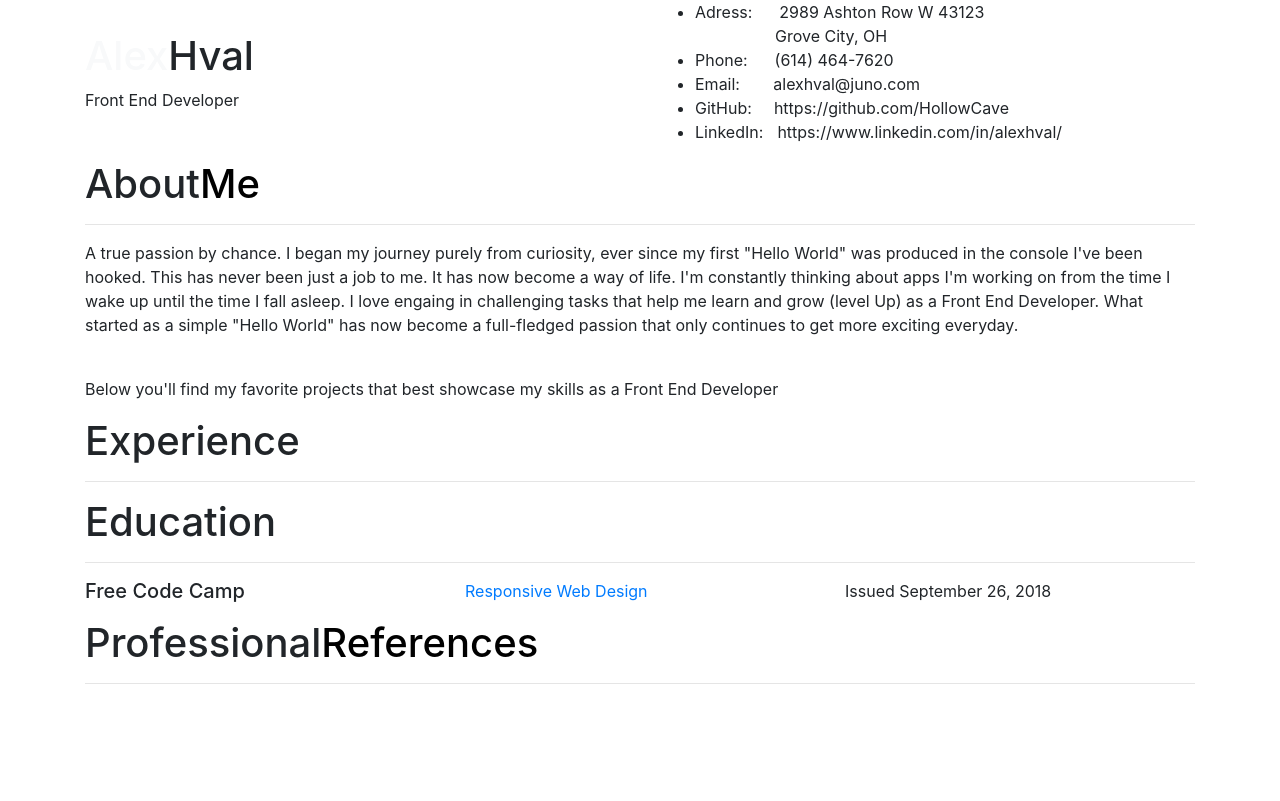
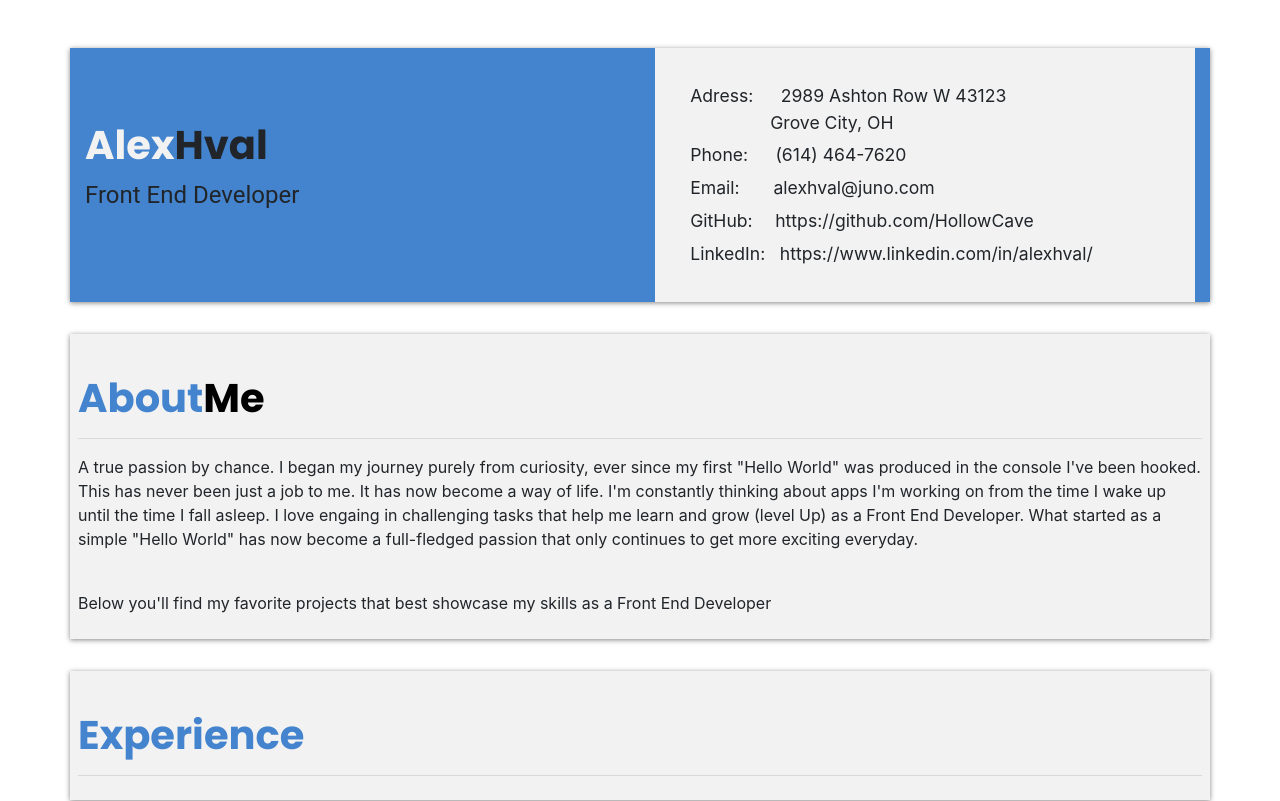
Before and after one commit to HollowCave/Alex-Hval-Portfolio, a website: page dist/resume.html in a window 1280 px wide. Shown: the top 801 px of the page. Drawn offline with nearby package versions, Linux system fonts and the light colour scheme; files whose address does not match are found by name; a web font is replaced by a local one.

Commit message:
fixed resume

```diff
--- a/dist/css/resume.css
+++ b/dist/css/resume.css
@@ -0,0 +1,75 @@
+:root {
+  --primary: #4484ce;
+  --dark: #;
+  --light: #f2f2f2;
+  --shadow: 0 1px 5px rgba(104, 104, 104, 0.8);
+}
+
+h1, h2, h3, h4, h5, h6 {
+  font-family: Poppins;
+  font-weight: 800;
+}
+
+.container {
+  box-shadow: var(--shadow);
+}
+
+#titleColor {
+  margin-top: 2rem;
+  color: var(--primary);
+}
+
+/* Name a Skill Title */
+#title {
+  font-size: 1.5rem;
+  font-family: Roboto;
+}
+
+/* Contact Information Top Right */
+#info {
+  padding: 2rem;
+  margin-bottom: 0;
+  list-style: none;
+  font-size: 1.1rem;
+  background-color: var(--light);
+}
+
+#info > li {
+  padding: .2rem;
+}
+
+#header {
+  margin-top: 3rem;
+  background-color: var(--primary);
+}
+
+/* About Section */
+
+#about {
+  margin-top: 2rem;
+  padding: .5rem;
+  background-color: var(--light);
+}
+
+/* Experience Section */
+#experience {
+  margin-top: 2rem;
+  padding: .5rem;
+  background-color: var(--light);
+}
+
+/* Education Section */
+
+#education {
+  margin-top: 2rem;
+  padding: .5rem;
+  background-color: var(--light);
+}
+
+/* Professional References */
+#references {
+  margin-top: 2rem;
+  margin-bottom: 3rem;
+  padding: .5rem;
+  background-color: var(--light);
+}
--- a/dist/js/main.js
+++ b/dist/js/main.js
@@ -97,37 +97,3 @@ function init() {
   // Init TypeWriter
   new TypeWriter(txtElement, words, wait);
 }
-
-// Init Scroll Reveal
-window.sr = ScrollReveal();
-
-// Scroll Reveal Origins
-sr.reveal('#drop-down', {
-  duration: 2000,
-  origin: 'top',
-  distance: '300px'
-});
-
-sr.reveal('#about', {
-  duration: 2000,
-  origin: 'right',
-  distance: '1500px'
-});
-
-sr.reveal('#experience', {
-  duration: 2000,
-  origin: 'left',
-  distance: '1500px'
-});
-
-sr.reveal('#education', {
-  duration: 2000,
-  origin: 'right',
-  distance: '1500px'
-});
-
-sr.reveal('#references', {
-  duration: 2000,
-  origin: 'left',
-  distance: '1500px'
-});
--- /dev/null
+++ b/dist/js/resume.js
@@ -0,0 +1,33 @@
+// Init Scroll Reveal
+window.sr = ScrollReveal();
+
+// Scroll Reveal Origins
+sr.reveal('#drop-down', {
+  duration: 2000,
+  origin: 'top',
+  distance: '300px'
+});
+
+sr.reveal('#about', {
+  duration: 2000,
+  origin: 'right',
+  distance: '1500px'
+});
+
+sr.reveal('#experience', {
+  duration: 2000,
+  origin: 'left',
+  distance: '1500px'
+});
+
+sr.reveal('#education', {
+  duration: 2000,
+  origin: 'right',
+  distance: '1500px'
+});
+
+sr.reveal('#references', {
+  duration: 2000,
+  origin: 'left',
+  distance: '1500px'
+});
--- a/dist/resume.html
+++ b/dist/resume.html
@@ -98,7 +98,7 @@
   <script src="https://code.jquery.com/jquery-3.3.1.js" integrity="sha256-2Kok7MbOyxpgUVvAk/HJ2jigOSYS2auK4Pfzbm7uH60="
     crossorigin="anonymous"></script>
   <script src="https://maxcdn.bootstrapcdn.com/bootstrap/3.3.7/js/bootstrap.min.js"></script>
-  <script src="main.js"></script>
+  <script src="js/resume.js"></script>
 </body>
 
 </html>
```
